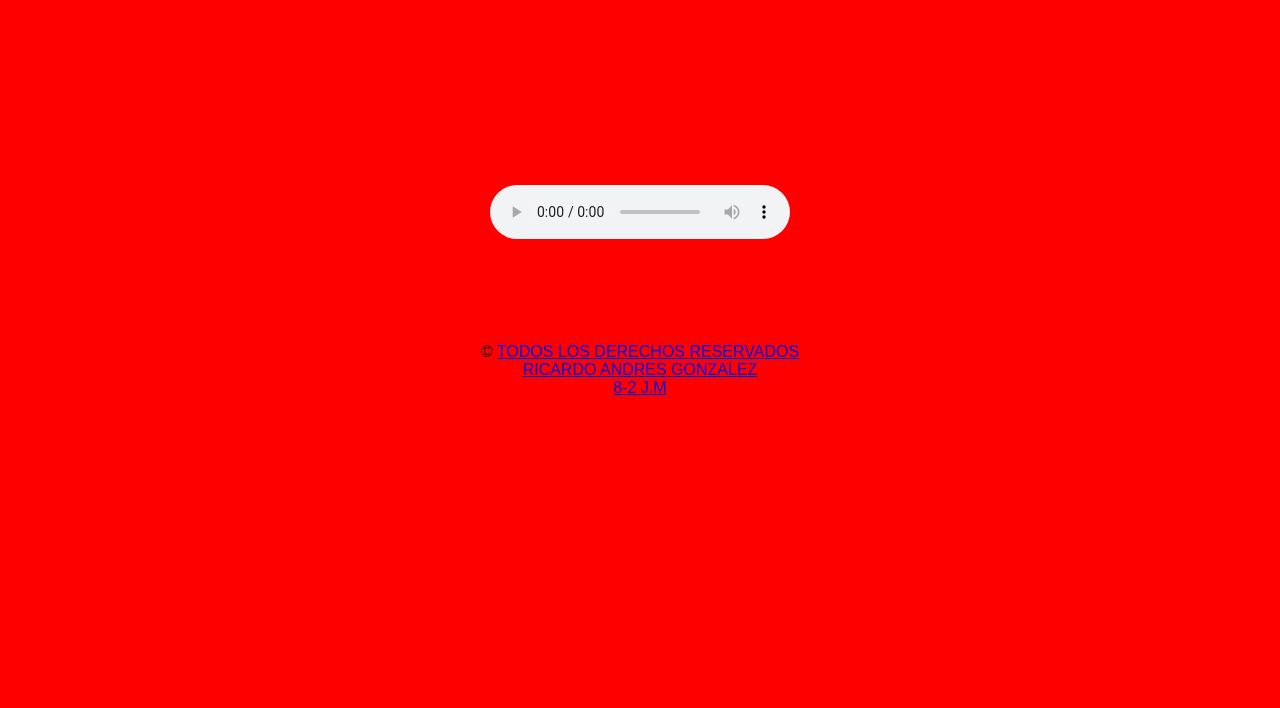
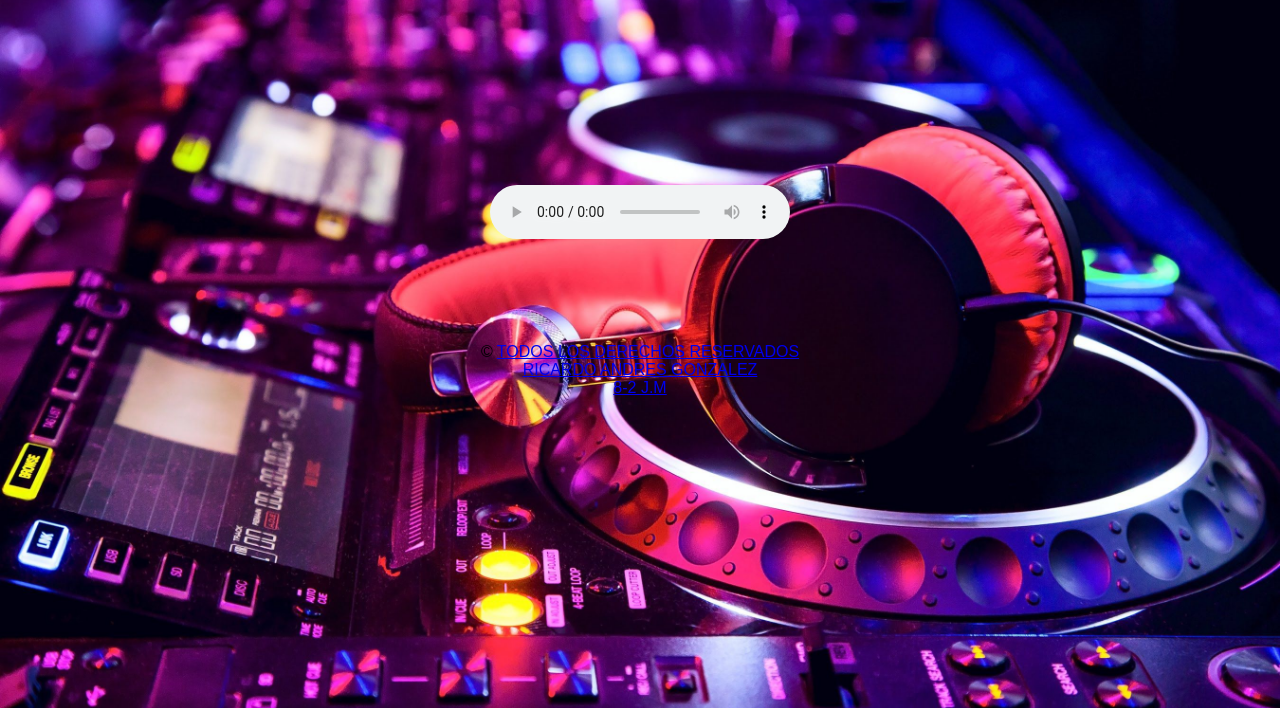
Before and after one commit to RicardoGonza1/audio_ingles, a plain HTML site: page index.html in a window 1280 px wide. Shown: the part 92-800 px from the top of the page. Drawn offline with Linux system fonts and the light colour scheme.

Commit message:
Add files via upload

```diff
--- a/style.css
+++ b/style.css
@@ -1,9 +1,13 @@
 
 
 body {
-  background: red;
+
   font-family: sans-serif;
   text-decoration: none;
+  background-image: url(electronica.jpg);
+background-position: center;
+background-size: cover;
+background-attachment: fixed;
 
 }
 * {
```
Also changed, not shown: electronica.jpg (added).
